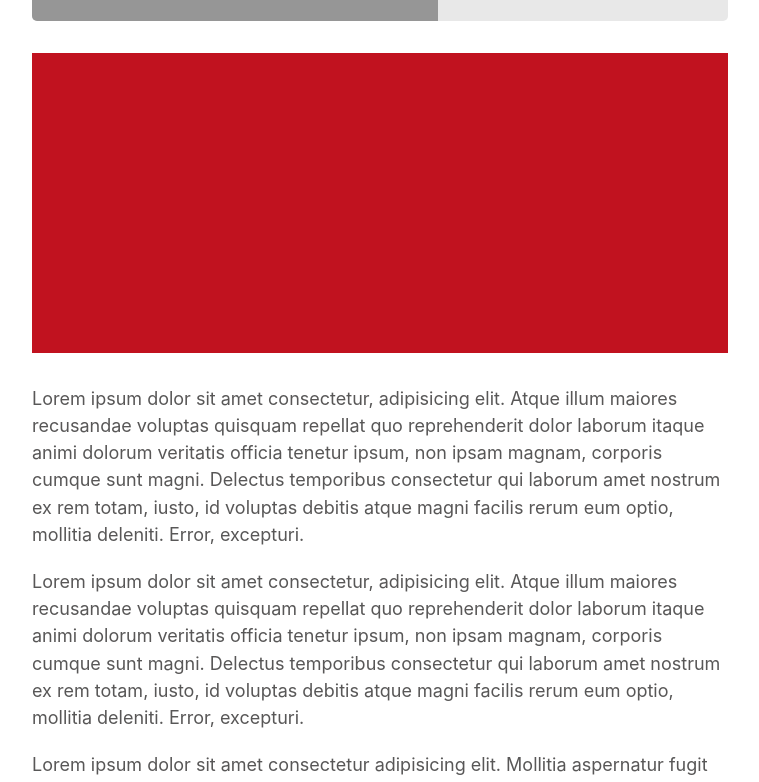
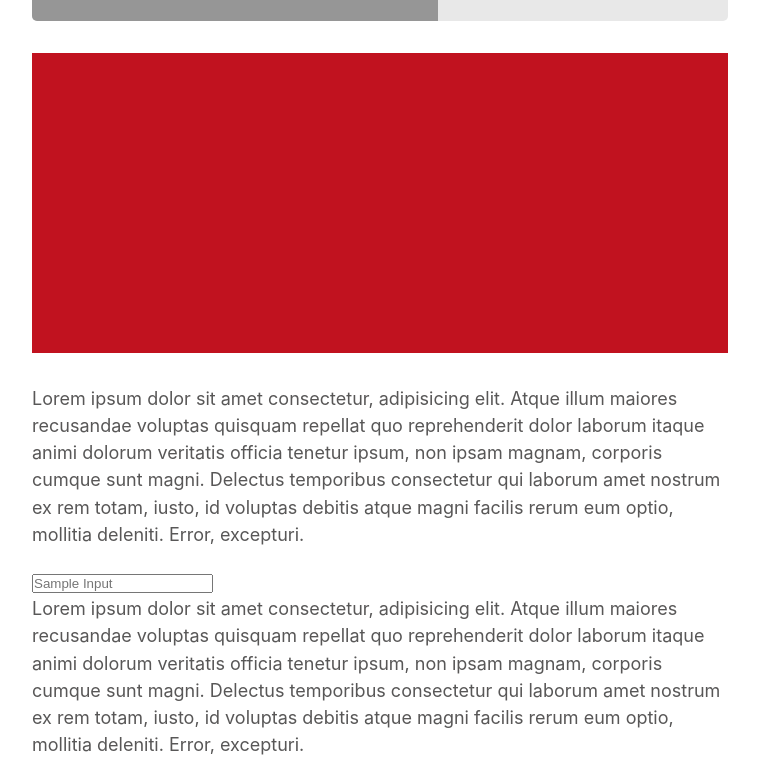
Before and after one commit to aaron-soto/react-checklists, a React (Create React App) app: page / in a window 1280 px wide. Shown: the part 360-1142 px from the top of the page, without its empty margins (260-1019 px from the left). Built offline with nearby package versions, Linux system fonts and the light colour scheme.

Commit message:
added input

```diff
--- a/src/App.js
+++ b/src/App.js
@@ -29,6 +29,8 @@ function App() {
 					<div className='child'></div>
 					<div className='child'></div>
 					<div className='child'></div>
+					<div className='child'></div>
+					<div className='child'></div>
 				</div>
 			</div>
 
@@ -42,6 +44,9 @@ function App() {
 					debitis atque magni facilis rerum eum optio, mollitia deleniti. Error,
 					excepturi.
 				</p>
+
+				<input type='text' className='input-box' placeholder='Sample Input' />
+
 				<p>
 					Lorem ipsum dolor sit amet consectetur, adipisicing elit. Atque illum
 					maiores recusandae voluptas quisquam repellat quo reprehenderit dolor
```
